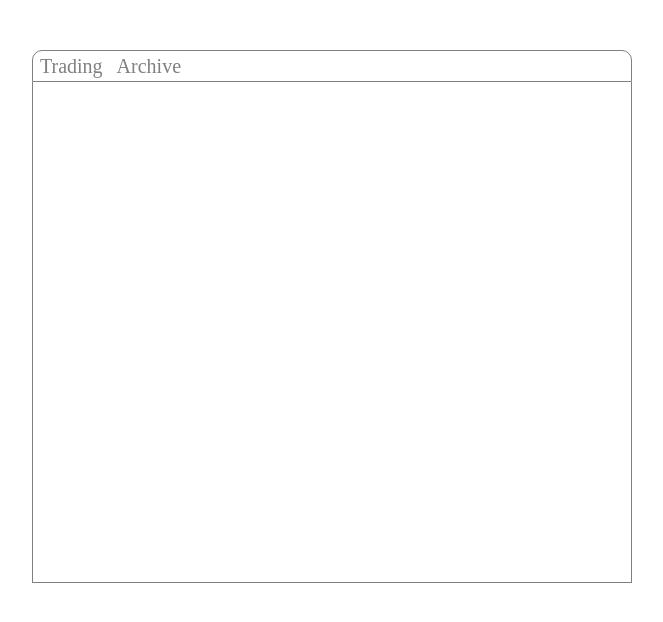
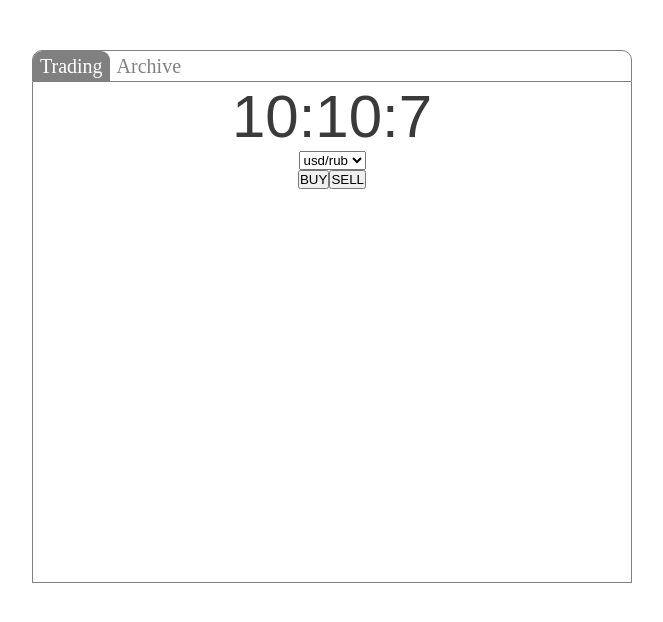
Before and after one commit to kartemdev/buy-sell, a React (Create React App) app: page / in a window 1280 px wide. Shown: the top 622 px of the page, without its empty margins (308-971 px from the left). Built offline with nearby package versions, Linux system fonts and the light colour scheme.

Commit message:
create WatchTradingComp for TradingPage & fix NavBar

```diff
--- a/src/App.jsx
+++ b/src/App.jsx
@@ -1,12 +1,18 @@
+import { Route, Routes } from 'react-router-dom';
 import NavBar from './components/NavBar/NavBar';
 import './App.css';
+import TradingPage from './components/TradingPage/TradingPage';
 
 function App() {
   return (
     <div className="MainDiv">
       <div className="AppDiv">
         <NavBar />
-        <div className="container" />
+        <div className="container">
+          <Routes>
+            <Route path="/" element={<TradingPage />} />
+          </Routes>
+        </div>
       </div>
     </div>
   );
--- a/src/components/NavBar/NavBar.jsx
+++ b/src/components/NavBar/NavBar.jsx
@@ -1,11 +1,26 @@
+import { useState } from 'react';
 import { NavLink } from 'react-router-dom';
 import styles from './NavBar.module.css';
 
 function NavBar() {
+  const [statePage, setStatePage] = useState(1);
+
   return (
     <nav className={styles.nav}>
-      <NavLink className={styles.link}>Trading</NavLink>
-      <NavLink className={styles.link}>Archive</NavLink>
+      <NavLink
+        onClick={() => setStatePage(1)}
+        to="/"
+        className={styles.link}
+        value={statePage === 1}
+      >Trading
+      </NavLink>
+      <NavLink
+        onClick={() => setStatePage(2)}
+        to="/archive"
+        className={styles.link}
+        value={statePage === 2}
+      >Archive
+      </NavLink>
     </nav>
   );
 }
--- a/src/components/NavBar/NavBar.module.css
+++ b/src/components/NavBar/NavBar.module.css
@@ -17,7 +17,7 @@
   padding-right: 7px;
 }
 
-.link:focus {
+.link[value=true] {
   background-color: grey;
   color: white;
   border-radius: 9px 9px 0px 0px;
--- /dev/null
+++ b/src/components/TradingPage/TradingPage.jsx
@@ -0,0 +1,21 @@
+import TradingWatch from '../TradingWatch/TradingWatch';
+import styles from './TradingPage.module.css';
+
+function TradingPage() {
+  return (
+    <div className={styles.mainContainer}>
+      <TradingWatch />
+      <div>
+        <select>
+          <option>usd/rub</option>
+        </select>
+      </div>
+      <div>
+        <button type="button">BUY</button>
+        <button type="button">SELL</button>
+      </div>
+    </div>
+  );
+}
+
+export default TradingPage;
--- /dev/null
+++ b/src/components/TradingPage/TradingPage.module.css
@@ -0,0 +1,6 @@
+.mainContainer {
+  display: flex;
+  flex-direction: column;
+  justify-content: center;
+  align-items: center;
+}
--- /dev/null
+++ b/src/components/TradingWatch/TradingWatch.jsx
@@ -0,0 +1,24 @@
+import React from 'react';
+import styles from './Watch.module.css';
+
+function TradingWatch() {
+  const [actualDate, setActualDate] = React.useState(`
+    ${new Date().getHours()}:${new Date().getMinutes()}:${new Date().getSeconds()}
+  `);
+
+  setInterval(() => {
+    const date = new Date();
+
+    setActualDate(`
+      ${date.getHours()}:${date.getMinutes()}:${date.getSeconds()}
+    `);
+  }, 1000);
+
+  return (
+    <div className={styles.watchContainer}>
+      {actualDate}
+    </div>
+  );
+}
+
+export default TradingWatch;
--- /dev/null
+++ b/src/components/TradingWatch/Watch.module.css
@@ -0,0 +1,5 @@
+.watchContainer {
+  font-size: 60px;
+  color: rgb(58, 58, 58);
+  font-family: Arial, Helvetica, sans-serif;
+}
```
